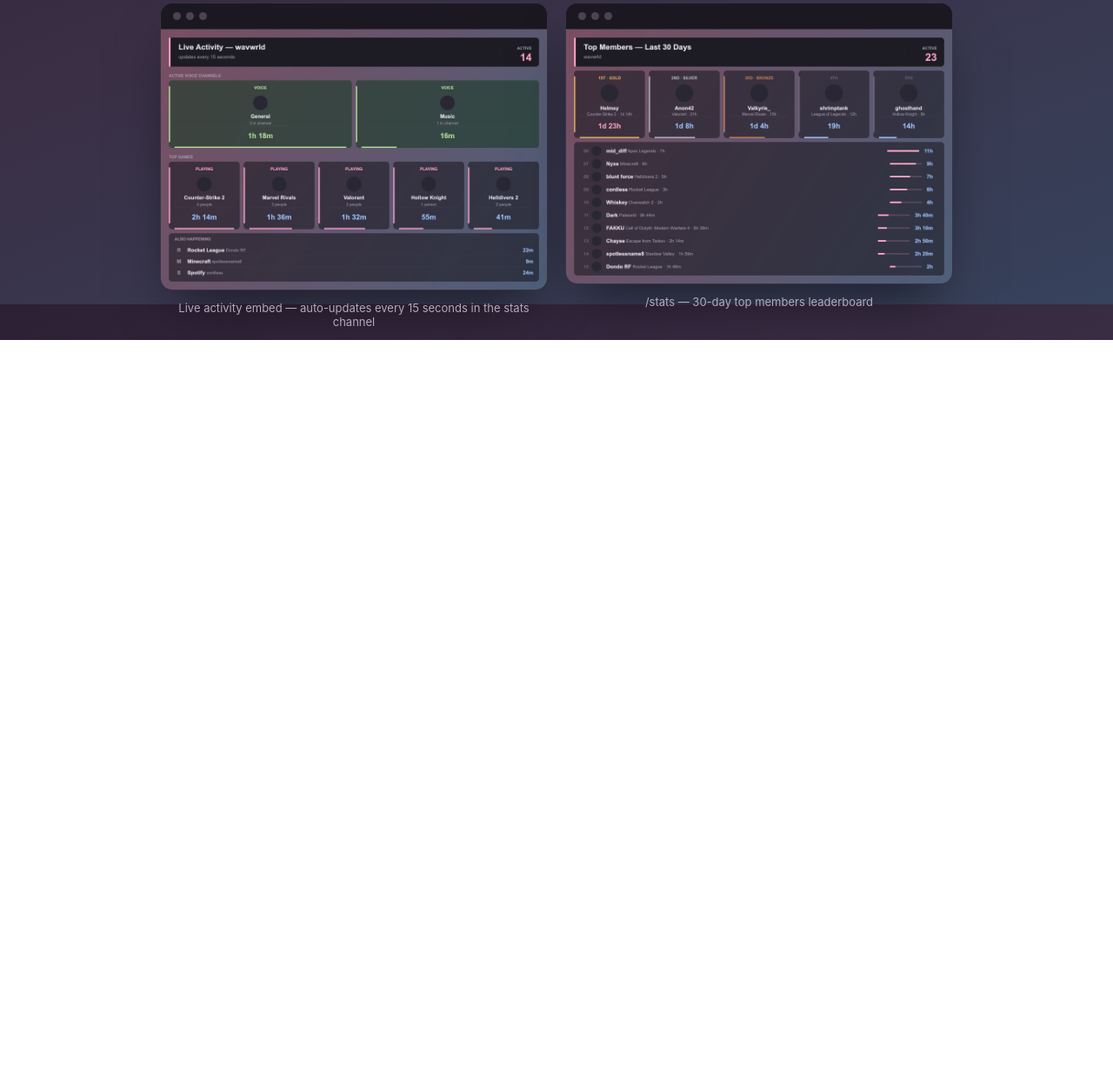
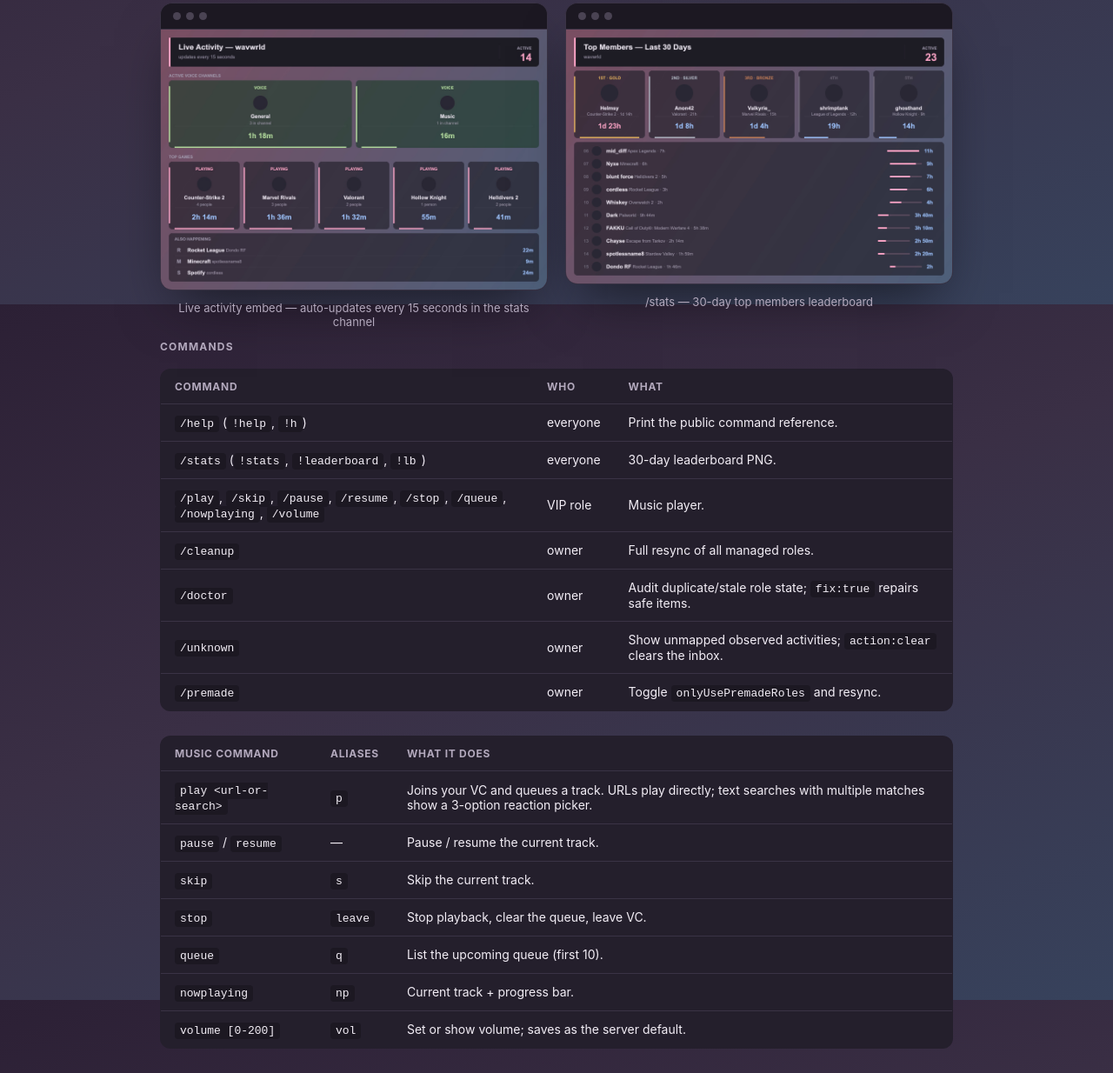
Before and after one commit to slimeraps/wavwrld-role-bot, a website: page index.html in a window 1280 px wide. Shown: the part 1250-2484 px from the top of the page at 87% size. Before the commit the page ends 1641 px from the top, so only its background shows below. Drawn offline with Linux system fonts and the light colour scheme.

Commit message:
Add commands reference section to landing page

```diff
--- a/index.html
+++ b/index.html
@@ -144,5 +144,34 @@
   </div>
 </section>
 
+<section class="wrap" id="commands">
+  <div class="section-label">Commands</div>
+  <table class="cmds">
+    <thead><tr><th>Command</th><th>Who</th><th>What</th></tr></thead>
+    <tbody>
+      <tr><td><code>/help</code> (<code>!help</code>, <code>!h</code>)</td><td>everyone</td><td>Print the public command reference.</td></tr>
+      <tr><td><code>/stats</code> (<code>!stats</code>, <code>!leaderboard</code>, <code>!lb</code>)</td><td>everyone</td><td>30-day leaderboard PNG.</td></tr>
+      <tr><td><code>/play</code>, <code>/skip</code>, <code>/pause</code>, <code>/resume</code>, <code>/stop</code>, <code>/queue</code>, <code>/nowplaying</code>, <code>/volume</code></td><td>VIP role</td><td>Music player.</td></tr>
+      <tr><td><code>/cleanup</code></td><td>owner</td><td>Full resync of all managed roles.</td></tr>
+      <tr><td><code>/doctor</code></td><td>owner</td><td>Audit duplicate/stale role state; <code>fix:true</code> repairs safe items.</td></tr>
+      <tr><td><code>/unknown</code></td><td>owner</td><td>Show unmapped observed activities; <code>action:clear</code> clears the inbox.</td></tr>
+      <tr><td><code>/premade</code></td><td>owner</td><td>Toggle <code>onlyUsePremadeRoles</code> and resync.</td></tr>
+    </tbody>
+  </table>
+
+  <table class="cmds">
+    <thead><tr><th>Music command</th><th>Aliases</th><th>What it does</th></tr></thead>
+    <tbody>
+      <tr><td><code>play &lt;url-or-search&gt;</code></td><td><code>p</code></td><td>Joins your VC and queues a track. URLs play directly; text searches with multiple matches show a 3-option reaction picker.</td></tr>
+      <tr><td><code>pause</code> / <code>resume</code></td><td>&mdash;</td><td>Pause / resume the current track.</td></tr>
+      <tr><td><code>skip</code></td><td><code>s</code></td><td>Skip the current track.</td></tr>
+      <tr><td><code>stop</code></td><td><code>leave</code></td><td>Stop playback, clear the queue, leave VC.</td></tr>
+      <tr><td><code>queue</code></td><td><code>q</code></td><td>List the upcoming queue (first 10).</td></tr>
+      <tr><td><code>nowplaying</code></td><td><code>np</code></td><td>Current track + progress bar.</td></tr>
+      <tr><td><code>volume [0-200]</code></td><td><code>vol</code></td><td>Set or show volume; saves as the server default.</td></tr>
+    </tbody>
+  </table>
+</section>
+
 </body>
 </html>
```
